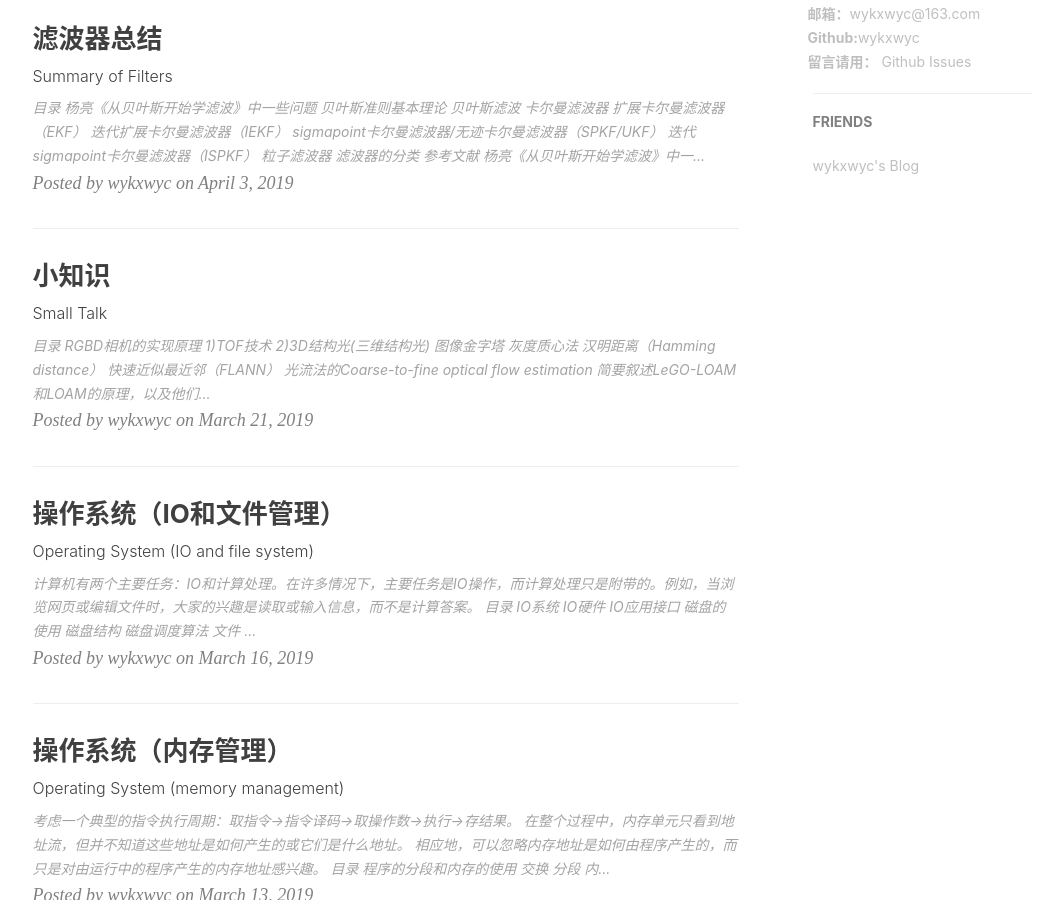
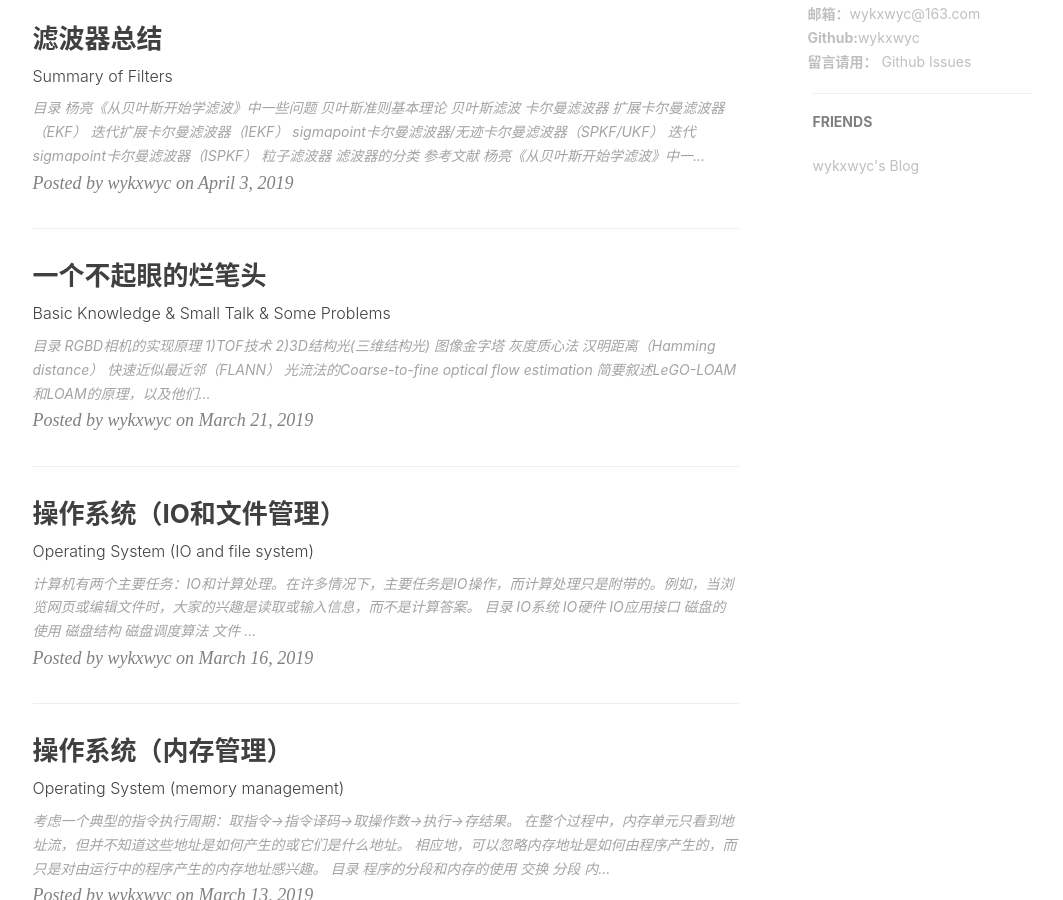
Before and after one commit to wykxwyc/wykxwyc.github.io, a Jekyll site: the page built from index.html, in a window 1280 px wide and 900 px high, scrolled down 955 px. Shown: the whole window, without its empty margins (135-1198 px from the left). Built offline with Jekyll 4.4.1, drawn with Linux system fonts in a browser that asks for light colours; the list of posts is cut into pages by our own code; comment, search, counter and statistics services are not loaded.

Commit message:
add files/*

```diff
--- a/_posts/2019-03-21-Small-Talk.markdown
+++ b/_posts/2019-03-21-Small-Talk.markdown
@@ -1,7 +1,7 @@
 ---
 layout:     post
-title:      "小知识"
-subtitle:   "Small Talk"
+title:      "一个不起眼的烂笔头"
+subtitle:   "Basic Knowledge & Small Talk & Some Problems"
 date:       2019-03-21
 author:     "wykxwyc"
 header-img: "img/post-bg-small-talk.jpg"
@@ -113,10 +113,25 @@
 
 
 ##### 李群和李代数
-SO(3)是特殊正交群，Special Orthogonal group，里面的元素是旋转矩阵R，大写SO(3)的李代数为小写so(3),里面的元素是向量a，两者的关系：R=exp(a^);
+SO(3)是特殊正交群，Special Orthogonal group，里面的元素是旋转矩阵R，大写SO(3)的李代数为小写so(3),里面的元素是向量a，两者的关系：`R=exp(a^)`;
 
 SE(3)是特殊欧式群，Special Euclidean group，里面的元素是齐次变换矩阵T，既有旋转又有平移，旋转R是SO(3)中的元素，平移是三维列向量t。
 大写SE(3)的李代数是小写se(3)，里面的元素是六维向量，前三维平移，后三维旋转，旋转的元素是so(3)内的。
+
+##### 李群和李代数中需要记住的基本公式
+运算符
+$$
+^{\wedge}
+$$
+和运算符
+$$
+^{\vee}
+$$
+的定义：
+
+$$
+a^{\wedge}=A=\left[ \begin{array}{ccc}{0} & {-a_{3}} & {a_{2}} \\ {a_{3}} & {0} & {-a_{1}} \\ {-a_{2}} & {a_{1}} & {0}\end{array}\right], \quad A^{\vee}=a
+$$
 
 
 ##### 对相机内外参的简单理解
@@ -173,10 +188,10 @@
 ##### 3D-3D:ICP
 ICP的求解方法有两种：
 
-* SVD
+* SVD：
 求解闭式解的方法。主要思想是分离`R`和`t`，先求`R`，再求`t`。
 
-* 非线性优化的方法
+* 非线性优化的方法：
 用迭代的方法去求总体误差最小的解，当误差在我认为允许的范围内了之后就认为可行了。
 
 ##### 直接法是什么？有什么意义？如何计算？
```
Also changed, not shown: 5 other files.
